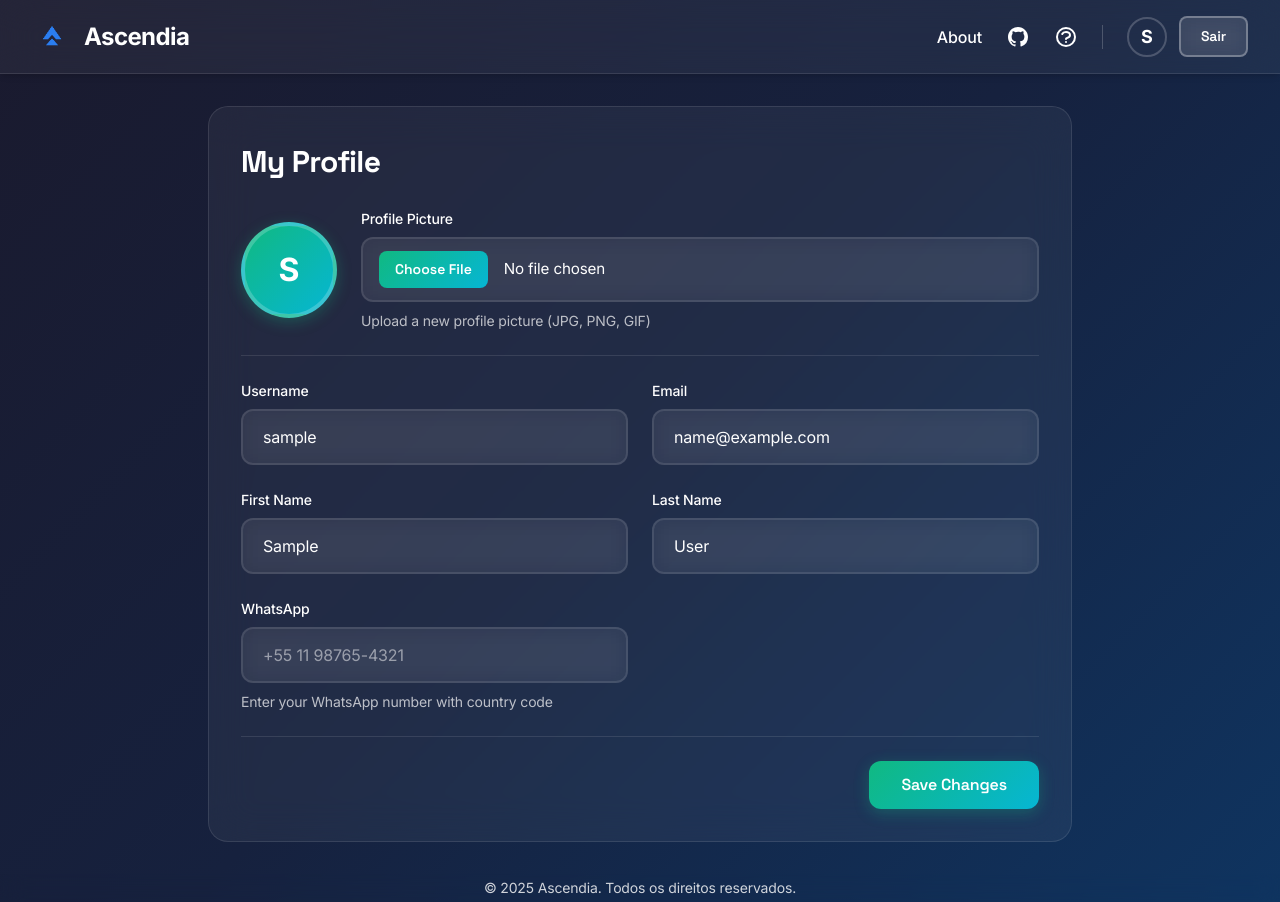
After one commit to thiagocamerato757/Ascendia, a Django app: page /users/profile/ in a window 1280 px wide. The commit adds this page. Run offline with Django 5.2, Linux system fonts and the light colour scheme; the visitor is signed in with stand-in values (Sample User, id 1); data comes from the database, SQL or seed files in the repository; some libraries are stand-ins or nearby versions.

Commit message:
feat: Implement user profile management with avatar and WhatsApp number updates, add profile view and styling

```diff
--- a/static/css/design.css
+++ b/static/css/design.css
@@ -359,3 +359,55 @@ h1, h2, h3, h4, h5, h6, .title-font {
   0% { transform: rotate(0deg); }
   100% { transform: rotate(360deg); }
 }
+
+/* File Input */
+.file-input-aurora {
+  width: 100%;
+  padding: 0.75rem 1rem;
+  font-family: 'Inter', sans-serif;
+  font-size: 0.95rem;
+  color: white;
+  background: rgba(255, 255, 255, 0.05);
+  border: 2px solid rgba(255, 255, 255, 0.1);
+  border-radius: 0.75rem;
+  backdrop-filter: blur(10px);
+  transition: all 0.3s ease;
+  outline: none;
+  cursor: pointer;
+}
+
+.file-input-aurora:hover {
+  border-color: var(--aurora-cyan);
+  background: rgba(255, 255, 255, 0.08);
+}
+
+.file-input-aurora:focus {
+  border-color: var(--aurora-cyan);
+  background: rgba(255, 255, 255, 0.08);
+  box-shadow: 0 0 0 3px rgba(6, 182, 212, 0.1);
+}
+
+.file-input-aurora::file-selector-button {
+  padding: 0.5rem 1rem;
+  margin-right: 1rem;
+  font-family: 'Space Grotesk', sans-serif;
+  font-weight: 600;
+  font-size: 0.875rem;
+  color: white;
+  background: linear-gradient(135deg, var(--aurora-mint), var(--aurora-cyan));
+  border: none;
+  border-radius: 0.5rem;
+  cursor: pointer;
+  transition: all 0.3s ease;
+}
+
+.file-input-aurora::file-selector-button:hover {
+  transform: translateY(-1px);
+  box-shadow: 0 4px 12px rgba(16, 185, 129, 0.3);
+}
+
+/* Background gradient */
+.bg-gradient-aurora {
+  background: linear-gradient(135deg, #1a1a2e 0%, #16213e 50%, #0f3460 100%);
+  min-height: 100vh;
+}
--- /dev/null
+++ b/static/css/profile.css
@@ -0,0 +1,120 @@
+/**
+ * profile.css
+ * Specific styles for the user profile page
+ */
+
+/* Profile container */
+.profile-container {
+  max-width: 56rem;
+  margin: 0 auto;
+  padding: 2rem 1rem;
+}
+
+/* Profile card */
+.profile-card {
+  background: rgba(255, 255, 255, 0.05);
+  backdrop-filter: blur(20px);
+  border: 1px solid rgba(255, 255, 255, 0.1);
+  border-radius: 1.25rem;
+  padding: 2rem;
+}
+
+/* Avatar section */
+.avatar-section {
+  display: flex;
+  align-items: center;
+  gap: 1.5rem;
+  padding-bottom: 1.5rem;
+  border-bottom: 1px solid rgba(255, 255, 255, 0.1);
+  margin-bottom: 1.5rem;
+}
+
+.avatar-preview {
+  flex-shrink: 0;
+}
+
+.avatar-img {
+  width: 6rem;
+  height: 6rem;
+  border-radius: 50%;
+  object-fit: cover;
+  border: 4px solid var(--aurora-cyan);
+  box-shadow: 0 4px 15px rgba(6, 182, 212, 0.3);
+}
+
+.avatar-placeholder {
+  width: 6rem;
+  height: 6rem;
+  border-radius: 50%;
+  background: linear-gradient(135deg, var(--aurora-mint), var(--aurora-cyan));
+  display: flex;
+  align-items: center;
+  justify-content: center;
+  border: 4px solid rgba(255, 255, 255, 0.2);
+  box-shadow: 0 4px 15px rgba(16, 185, 129, 0.3);
+}
+
+.avatar-placeholder span {
+  color: white;
+  font-weight: bold;
+  font-size: 2rem;
+}
+
+.avatar-upload {
+  flex: 1;
+}
+
+/* Form fields */
+.form-grid {
+  display: grid;
+  grid-template-columns: 1fr;
+  gap: 1.5rem;
+  margin-bottom: 1.5rem;
+}
+
+@media (min-width: 768px) {
+  .form-grid {
+    grid-template-columns: repeat(2, 1fr);
+  }
+}
+
+.form-field {
+  display: flex;
+  flex-direction: column;
+}
+
+.form-label {
+  display: block;
+  font-size: 0.875rem;
+  font-weight: 500;
+  color: white;
+  margin-bottom: 0.5rem;
+}
+
+.form-actions {
+  display: flex;
+  justify-content: flex-end;
+  padding-top: 1.5rem;
+  border-top: 1px solid rgba(255, 255, 255, 0.1);
+}
+
+.error-message {
+  margin-top: 0.25rem;
+  font-size: 0.875rem;
+  color: #f87171;
+}
+
+.help-text {
+  margin-top: 0.5rem;
+  font-size: 0.875rem;
+  color: rgba(255, 255, 255, 0.7);
+}
+
+/* Profile title */
+.profile-title {
+  font-size: 1.875rem;
+  font-weight: bold;
+  color: white;
+  margin-bottom: 1.5rem;
+  font-family: 'Space Grotesk', sans-serif;
+}
--- a/templates/base.html
+++ b/templates/base.html
@@ -43,18 +43,18 @@
         {% if user.is_authenticated %}
           <div class="h-6 w-px bg-white/20"></div>
           <div class="flex items-center space-x-3">
-            <div class="relative group">
-              {% if user.profile.avatar %}
-                <img src="{{ user.profile.avatar.url }}" alt="{{ user.username }}" class="w-10 h-10 rounded-full object-cover border-2 border-white/20 transition-all group-hover:border-aurora-cyan">
+            <a href="{% url 'profile' %}" class="relative group">
+              {% if user.profile and user.profile.avatar %}
+                <img src="{{ user.profile.avatar.url }}" alt="{{ user.username }}" class="w-10 h-10 rounded-full object-cover border-2 border-white/20 transition-all group-hover:border-aurora-cyan cursor-pointer">
               {% else %}
-                <div class="w-10 h-10 rounded-full bg-gradient-to-br from-aurora-mint to-aurora-cyan flex items-center justify-center border-2 border-white/20 transition-all group-hover:border-aurora-cyan">
+                <div class="w-10 h-10 rounded-full bg-gradient-to-br from-aurora-mint to-aurora-cyan flex items-center justify-center border-2 border-white/20 transition-all group-hover:border-aurora-cyan cursor-pointer">
                   <span class="text-white font-bold text-lg">{{ user.username.0|upper }}</span>
                 </div>
               {% endif %}
               <div class="absolute top-12 right-0 bg-black/90 backdrop-blur-md text-white px-3 py-2 rounded-lg text-sm opacity-0 group-hover:opacity-100 transition-opacity pointer-events-none whitespace-nowrap">
                 {{ user.username }}
               </div>
-            </div>
+            </a>
             <form method="post" action="{% url 'logout' %}" class="inline">
               {% csrf_token %}
               <button type="submit" class="btn-secondary btn-sm">
--- a/users/forms.py
+++ b/users/forms.py
@@ -9,6 +9,7 @@ from typing import Any, Dict
 from django import forms
 from django.contrib.auth.forms import UserCreationForm
 from django.contrib.auth.models import User
+from .models import Profile
 
 
 class SignUpForm(UserCreationForm):
@@ -76,3 +77,101 @@ class SignUpForm(UserCreationForm):
             user.save()
 
         return user
+
+
+class UserUpdateForm(forms.ModelForm):
+    """
+    Form for updating user information.
+
+    Allows users to update their username, email, first name, and last name.
+    """
+
+    email = forms.EmailField(
+        required=True,
+        widget=forms.EmailInput(attrs={
+            'placeholder': 'Enter your email',
+            'class': 'input-aurora'
+        }),
+        label='Email'
+    )
+
+    class Meta:
+        model = User
+        fields = ['username', 'email', 'first_name', 'last_name']
+        widgets = {
+            'username': forms.TextInput(attrs={
+                'placeholder': 'Username',
+                'class': 'input-aurora'
+            }),
+            'first_name': forms.TextInput(attrs={
+                'placeholder': 'First name',
+                'class': 'input-aurora'
+            }),
+            'last_name': forms.TextInput(attrs={
+                'placeholder': 'Last name',
+                'class': 'input-aurora'
+            }),
+        }
+        labels = {
+            'username': 'Username',
+            'first_name': 'First Name',
+            'last_name': 'Last Name',
+        }
+
+
+class ProfileUpdateForm(forms.ModelForm):
+    """
+    Form for updating user profile information.
+
+    Allows users to update their avatar image and WhatsApp number.
+    """
+
+    whatsapp = forms.CharField(
+        max_length=20,
+        required=False,
+        widget=forms.TextInput(attrs={
+            'placeholder': '+55 11 98765-4321',
+            'class': 'input-aurora'
+        }),
+        label='WhatsApp',
+        help_text='Enter your WhatsApp number with country code'
+    )
+
+    class Meta:
+        model = Profile
+        fields = ['avatar', 'whatsapp']
+        widgets = {
+            'avatar': forms.FileInput(attrs={
+                'class': 'file-input-aurora',
+                'accept': 'image/*'
+            })
+        }
+        labels = {
+            'avatar': 'Profile Picture',
+            'whatsapp': 'WhatsApp'
+        }
+
+    def clean_whatsapp(self) -> str:
+        """
+        Validates and cleans the WhatsApp number.
+
+        Returns:
+            str: Cleaned WhatsApp number
+        """
+        whatsapp = self.cleaned_data.get('whatsapp', '')
+
+        if whatsapp:
+            # Remove common formatting characters
+            cleaned = ''.join(c for c in whatsapp if c.isdigit() or c == '+')
+
+            # Basic validation: must start with + and have at least 10 digits
+            if not cleaned.startswith('+'):
+                raise forms.ValidationError('WhatsApp number must start with country code (e.g., +55)')
+
+            digits = cleaned[1:]  # Remove the + sign
+            if len(digits) < 10:
+                raise forms.ValidationError('WhatsApp number must have at least 10 digits')
+
+            return whatsapp
+
+        return whatsapp
--- /dev/null
+++ b/users/templates/users/profile.html
@@ -0,0 +1,159 @@
+{% extends 'base.html' %}
+{% load static %}
+
+{% block title %}Profile - Ascendia{% endblock %}
+
+{% block body_class %}bg-gradient-aurora{% endblock %}
+
+{% block extra_css %}
+<link rel="stylesheet" href="{% static 'css/profile.css' %}">
+{% endblock %}
+
+{% block content %}
+<div class="profile-container">
+  <div class="profile-card">
+    <h1 class="profile-title">My Profile</h1>
+
+    <form method="post" enctype="multipart/form-data">
+      {% csrf_token %}
+
+      <!-- Avatar Section -->
+      <div class="avatar-section">
+        <div class="avatar-preview">
+          {% if user.profile.avatar %}
+            <img src="{{ user.profile.avatar.url }}" alt="{{ user.username }}" class="avatar-img">
+          {% else %}
+            <div class="avatar-placeholder">
+              <span>{{ user.username.0|upper }}</span>
+            </div>
+          {% endif %}
+        </div>
+
+        <div class="avatar-upload">
+          <label for="{{ profile_form.avatar.id_for_label }}" class="form-label">
+            {{ profile_form.avatar.label }}
+          </label>
+          {{ profile_form.avatar }}
+          {% if profile_form.avatar.errors %}
+            <p class="error-message">{{ profile_form.avatar.errors.0 }}</p>
+          {% endif %}
+          <p class="help-text">Upload a new profile picture (JPG, PNG, GIF)</p>
+        </div>
+      </div>
+
+      <!-- User Information Section -->
+      <div class="form-grid">
+        <!-- Username -->
+        <div class="form-field">
+          <label for="{{ user_form.username.id_for_label }}" class="form-label">
+            {{ user_form.username.label }}
+          </label>
+          {{ user_form.username }}
+          {% if user_form.username.errors %}
+            <p class="error-message">{{ user_form.username.errors.0 }}</p>
+          {% endif %}
+        </div>
+
+        <!-- Email -->
+        <div class="form-field">
+          <label for="{{ user_form.email.id_for_label }}" class="form-label">
+            {{ user_form.email.label }}
+          </label>
+          {{ user_form.email }}
+          {% if user_form.email.errors %}
+            <p class="error-message">{{ user_form.email.errors.0 }}</p>
+          {% endif %}
+        </div>
+
+        <!-- First Name -->
+        <div class="form-field">
+          <label for="{{ user_form.first_name.id_for_label }}" class="form-label">
+            {{ user_form.first_name.label }}
+          </label>
+          {{ user_form.first_name }}
+          {% if user_form.first_name.errors %}
+            <p class="error-message">{{ user_form.first_name.errors.0 }}</p>
+          {% endif %}
+        </div>
+
+        <!-- Last Name -->
+        <div class="form-field">
+          <label for="{{ user_form.last_name.id_for_label }}" class="form-label">
+            {{ user_form.last_name.label }}
+          </label>
+          {{ user_form.last_name }}
+          {% if user_form.last_name.errors %}
+            <p class="error-message">{{ user_form.last_name.errors.0 }}</p>
+          {% endif %}
+        </div>
+
+        <!-- WhatsApp -->
+        <div class="form-field">
+          <label for="{{ profile_form.whatsapp.id_for_label }}" class="form-label">
+            {{ profile_form.whatsapp.label }}
+          </label>
+          {{ profile_form.whatsapp }}
+          {% if profile_form.whatsapp.errors %}
+            <p class="error-message">{{ profile_form.whatsapp.errors.0 }}</p>
+          {% endif %}
+          <p class="help-text">{{ profile_form.whatsapp.help_text }}</p>
+        </div>
+      </div>
+
+      <!-- Submit Button -->
+      <div class="form-actions">
+        <button type="submit" class="btn-primary">
+          Save Changes
+        </button>
+      </div>
+    </form>
+  </div>
+</div>
+{% endblock %}
+
+{% block notifications %}
+<div id="notification-container" class="fixed top-20 right-4 z-50 space-y-2">
+  {% if messages %}
+    {% for message in messages %}
+      <div class="notification notification-{{ message.tags }} opacity-0">
+        <div class="notification-content">
+          <svg class="notification-icon" fill="none" stroke="currentColor" viewBox="0 0 24 24">
+            {% if message.tags == 'success' %}
+              <path stroke-linecap="round" stroke-linejoin="round" stroke-width="2" d="M5 13l4 4L19 7"></path>
+            {% elif message.tags == 'error' %}
+              <path stroke-linecap="round" stroke-linejoin="round" stroke-width="2" d="M6 18L18 6M6 6l12 12"></path>
+            {% else %}
+              <path stroke-linecap="round" stroke-linejoin="round" stroke-width="2" d="M13 16h-1v-4h-1m1-4h.01M21 12a9 9 0 11-18 0 9 9 0 0118 0z"></path>
+            {% endif %}
+          </svg>
+          <span class="notification-text">{{ message }}</span>
+        </div>
+        <button class="notification-close" onclick="this.parentElement.remove()">
+          <svg fill="none" stroke="currentColor" viewBox="0 0 24 24">
+            <path stroke-linecap="round" stroke-linejoin="round" stroke-width="2" d="M6 18L18 6M6 6l12 12"></path>
+          </svg>
+        </button>
+      </div>
+    {% endfor %}
+  {% endif %}
+</div>
+
+<script>
+  document.addEventListener('DOMContentLoaded', function() {
+    const notifications = document.querySelectorAll('.notification');
+
+    notifications.forEach((notification, index) => {
+      setTimeout(() => {
+        notification.style.opacity = '1';
+        notification.style.transform = 'translateX(0)';
+      }, 100 * index);
+
+      setTimeout(() => {
+        notification.style.opacity = '0';
+        notification.style.transform = 'translateX(100%)';
+        setTimeout(() => notification.remove(), 300);
+      }, 5000 + (100 * index));
+    });
+  });
+</script>
+{% endblock %}
--- a/users/urls.py
+++ b/users/urls.py
@@ -16,11 +16,12 @@ Including another URLconf
 """
 from django.urls import path
 from django.contrib.auth import views as auth_views
-from .views import SignUpView
+from .views import SignUpView, profile_view
 from .views_auth import CustomLoginView
 
 urlpatterns = [
     path('signup/', SignUpView.as_view(), name='signup'),
     path('login/', CustomLoginView.as_view(), name='login'),
     path('logout/', auth_views.LogoutView.as_view(next_page='home'), name='logout'),
+    path('profile/', profile_view, name='profile'),
 ]
--- a/users/views.py
+++ b/users/views.py
@@ -6,14 +6,15 @@ and authentication management.
 """
 
 from typing import Any
-from django.shortcuts import redirect
+from django.shortcuts import redirect, render
 from django.contrib.auth import login
 from django.contrib.auth.models import User
 from django.contrib import messages
+from django.contrib.auth.decorators import login_required
 from django.views.generic import CreateView
 from django.urls import reverse_lazy
 from django.http import HttpRequest, HttpResponse
-from .forms import SignUpForm
+from .forms import SignUpForm, UserUpdateForm, ProfileUpdateForm
 
 
 class SignUpView(CreateView):
@@ -74,3 +75,50 @@ class SignUpView(CreateView):
             extra_tags='success'
         )
         return redirect(self.success_url)
+
+
+@login_required
+def profile_view(request: HttpRequest) -> HttpResponse:
+    """
+    User profile view with edit functionality.
+
+    Allows authenticated users to view and update their profile information,
+    including username, email, name, and avatar image.
+
+    Args:
+        request (HttpRequest): HTTP request
+
+    Returns:
+        HttpResponse: Rendered profile page
+    """
+    # Ensure user has a profile
+    from .models import Profile
+    profile, created = Profile.objects.get_or_create(user=request.user)
+
+    if request.method == 'POST':
+        user_form = UserUpdateForm(request.POST, instance=request.user)
+        profile_form = ProfileUpdateForm(
+            request.POST,
+            request.FILES,
+            instance=profile
+        )
+
+        if user_form.is_valid() and profile_form.is_valid():
+            user_form.save()
+            profile_form.save()
+            messages.success(
+                request,
+                'Your profile has been updated successfully!',
+                extra_tags='success'
+            )
+            return redirect('profile')
+    else:
+        user_form = UserUpdateForm(instance=request.user)
+        profile_form = ProfileUpdateForm(instance=profile)
+
+    context = {
+        'user_form': user_form,
+        'profile_form': profile_form,
+    }
+
+    return render(request, 'users/profile.html', context)
```
Also changed, not shown: users/management/commands/create_profiles.py (added, +50 -0 lines), users/models.py (+23 -0 lines), users/management/__init__.py (added), users/management/commands/__init__.py (added), users/migrations/0002_alter_profile_options_alter_profile_avatar_and_more.py (added), users/migrations/0003_profile_whatsapp.py (added).
